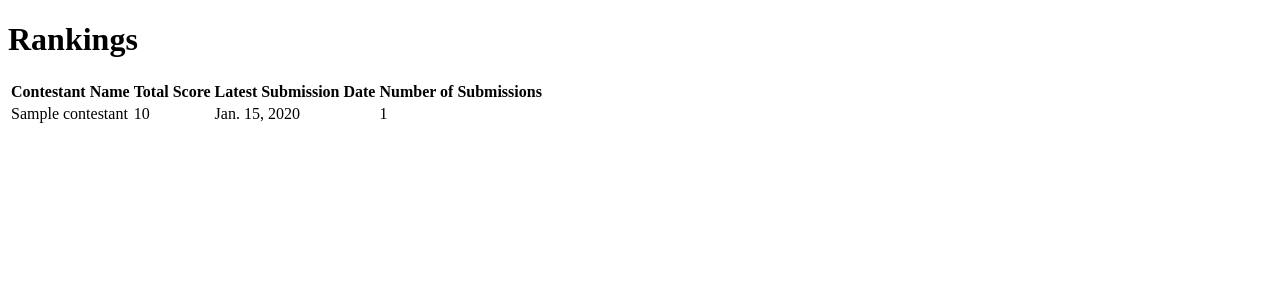
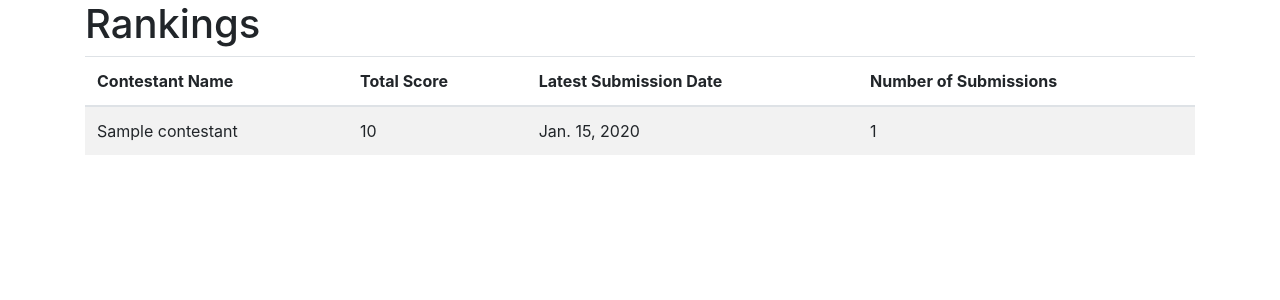
Before and after one commit to bachelarius/LeaderBoard_Python, a Django app: page / in a window 1280 px wide. Shown: the top 300 px of the page. Run offline with Django 5.2, Linux system fonts and the light colour scheme; tables that the repository leaves empty hold one stand-in row (values such as "Sample post"); some libraries are stand-ins or nearby versions.

Commit message:
add bootstrap to Rankings page

```diff
--- a/src/display/templates/rankings_table.html
+++ b/src/display/templates/rankings_table.html
@@ -2,10 +2,15 @@
 <html>
 <head>
     <title>Rankings</title>
+    <link rel="stylesheet" href="https://stackpath.bootstrapcdn.com/bootstrap/4.5.2/css/bootstrap.min.css">
+    <script src="https://code.jquery.com/jquery-3.5.1.slim.min.js"></script>
+    <script src="https://cdn.jsdelivr.net/npm/@popperjs/core@2.5.3/dist/umd/popper.min.js"></script>
+    <script src="https://stackpath.bootstrapcdn.com/bootstrap/4.5.2/js/bootstrap.min.js"></script>
 </head>
 <body>
+    <div class="container">
         <h1>Rankings</h1>
-    <table>
+        <table class="table table-striped">
             <thead>
                 <tr>
                     <th>Contestant Name</th>
@@ -25,5 +30,6 @@
                 {% endfor %}
             </tbody>
         </table>
+    </div>
 </body>
 </html>
```
Lines whose indentation alone changed are shown as unchanged.
